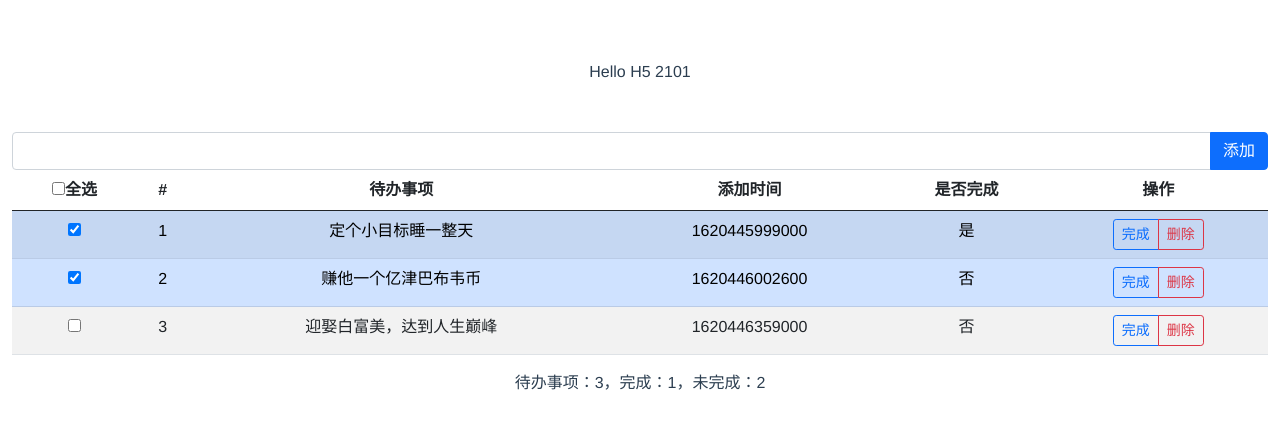
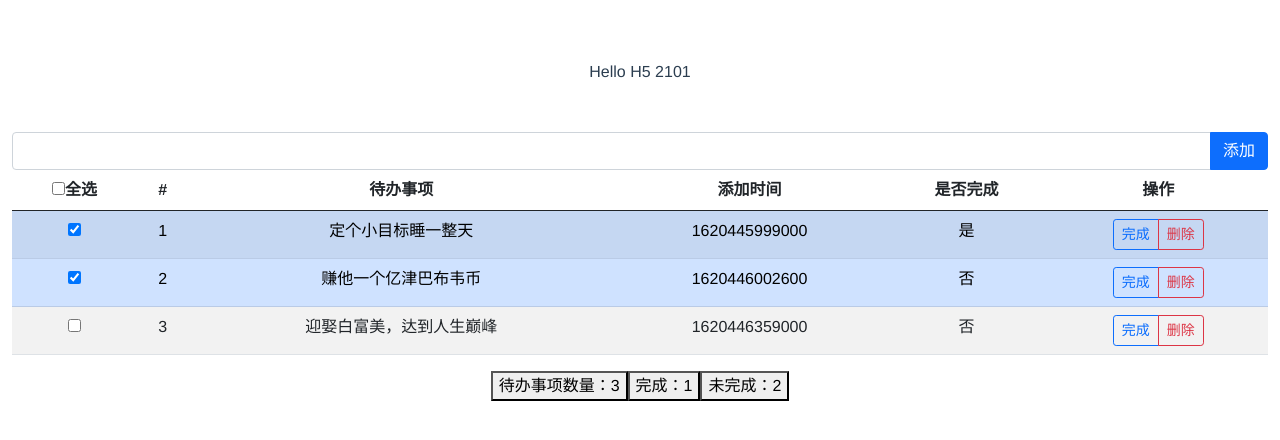
Before and after one commit to gzh52101/outline, a Vue app in the folder 三阶段/w2_Vue/app/: page / in a window 1280 px wide. Shown: the top 440 px of the page. Built offline with nearby package versions, Linux system fonts and the light colour scheme.

Commit message:
day2-5 插槽与作用插槽

```diff
--- a/三阶段/w2_Vue/app/src/components/TodoList/TodoList.vue
+++ b/三阶段/w2_Vue/app/src/components/TodoList/TodoList.vue
@@ -2,8 +2,37 @@
     <div class="container-fluid mt-5">
         <TodoForm @additem="addItem"></TodoForm>
         <!-- <TodoContent :list="list" :remove="removeItem" :complete="completeItem"></TodoContent> -->
-        <TodoContent :list="list"></TodoContent>
-        <TodoStatus :list="list"></TodoStatus>
+        <TodoContent :list="list">
+            <!-- 练习：利用插槽实现TodoContent的可定义话 -->
+        </TodoContent>
+        <TodoStatus :list="list">
+            <!-- <p>hello</p>
+            <p>slot</p>
+            <ul>
+                <li>a</li>
+                <li>b</li>
+                <li>c</li>
+            </ul>
+            <template v-slot:footer>
+                <div class="page">xxxx</div>
+                <div class="page">xxxx</div>
+            </template> -->
+            <!-- scope类似于props -->
+            <template v-slot:default="{list,completelist,unCompleteList}">
+                <button>待办事项数量：{{list.length}}</button>
+                <button>完成：{{completelist.length}}</button>
+                <button>未完成：{{unCompleteList.length}}</button>
+            </template>
+        </TodoStatus>
+        <!-- <TodoStatus :list="list">
+            <template v-slot:default="{list,completelist,unCompleteList}">
+                <ul>
+                    <li>待办事项数量：{{list.length}}</li>
+                    <li>完成：{{completelist.length}}</li>
+                    <li>未完成：{{unCompleteList.length}}</li>
+                </ul>
+            </template>
+        </TodoStatus> -->
     </div>
 </template>
 <script>
--- a/三阶段/w2_Vue/app/src/components/TodoList/TodoStatus.vue
+++ b/三阶段/w2_Vue/app/src/components/TodoList/TodoStatus.vue
@@ -1,6 +1,13 @@
 <template>
     <div>
-        待办事项：{{list.length}}，完成：{{completeList.length}}，未完成：{{unCompleteList.length}}
+        <!-- 待办事项：{{list.length}}，完成：{{completeList.length}}，未完成：{{unCompleteList.length}} -->
+        <!-- <div class="defaultslot">
+            <slot/>
+        </div>
+        <div class="footer">
+            <slot name="footer"/>
+        </div> -->
+        <slot :list="list" :completelist="completeList" :unCompleteList="unCompleteList" a="10" :b="20" />
     </div>
 </template>
 <script>
```
Also changed, not shown: 1 other file (tests, documents, lock files or other folders).
